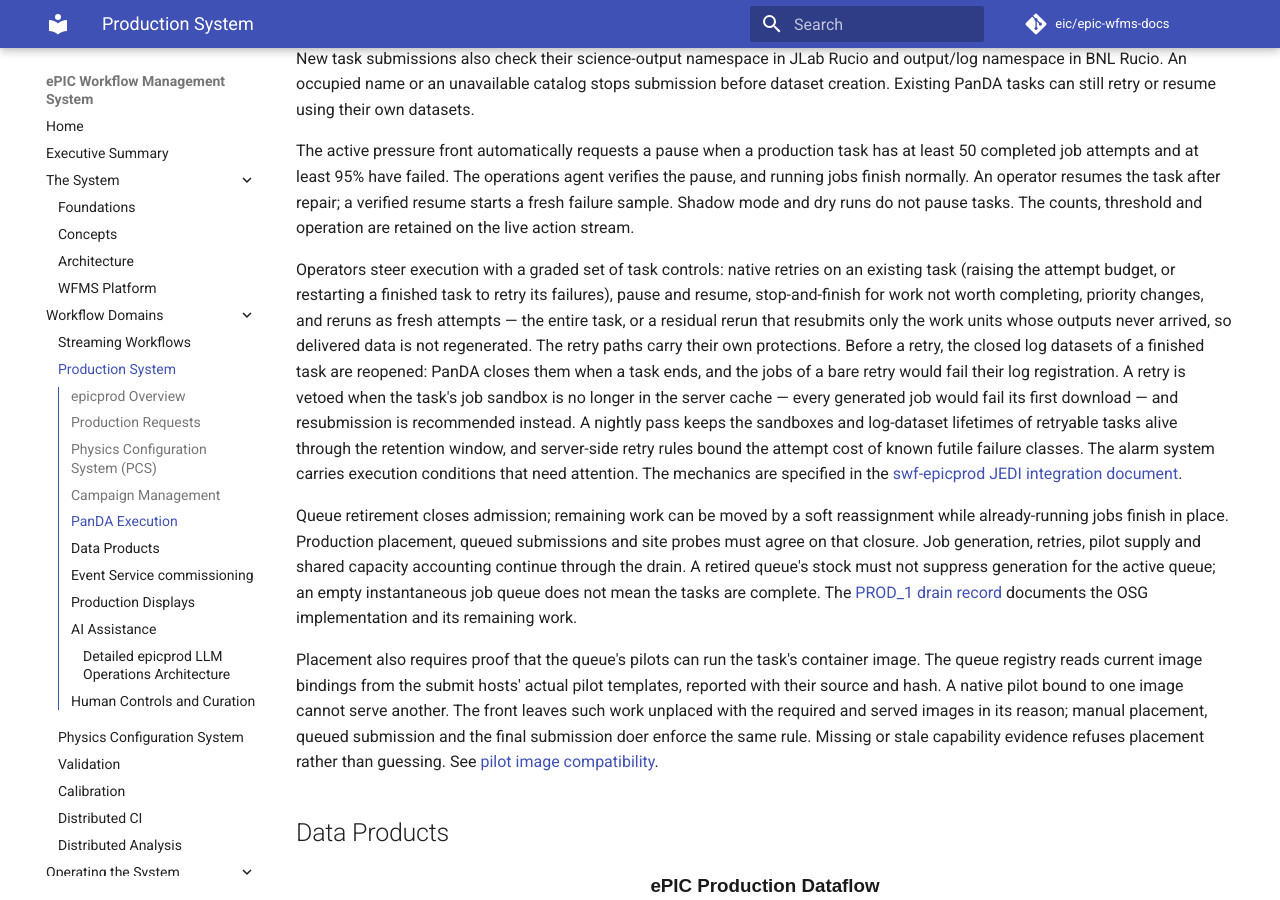
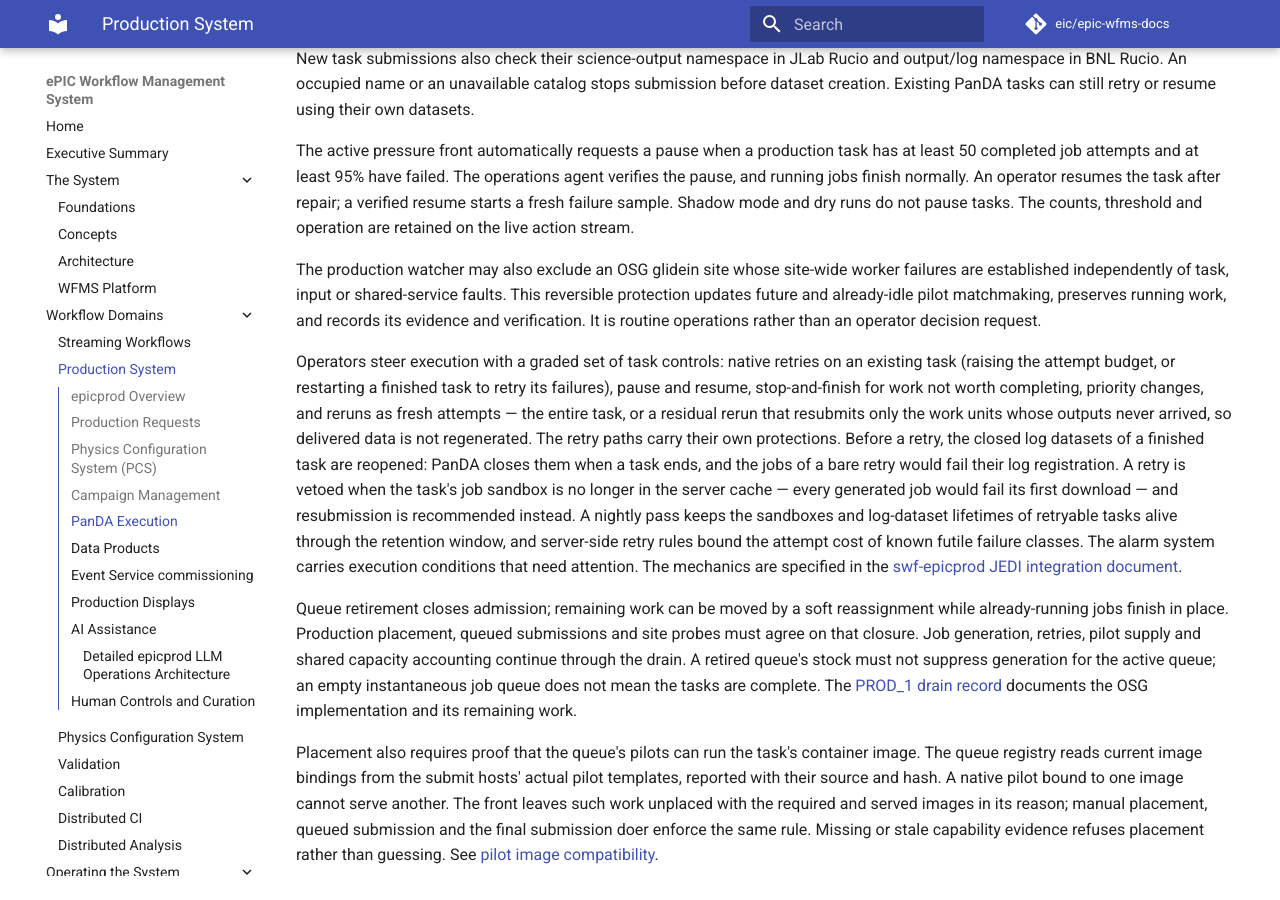
Before and after one commit to eic/epic-wfms-docs, an MkDocs documentation site: the page built from docs/production.md, in a window 1280 px wide and 900 px high, scrolled down 3823 px. Built offline with MkDocs 1.6.1 and Material for MkDocs 9.7.7, drawn with Linux system fonts in a browser that asks for light colours; comment, search, counter and statistics services are not loaded.

Commit message:
Document routine protective OSG site exclusions
Co-authored-by: Codex <codex@openai.com>

```diff
--- a/docs/production.md
+++ b/docs/production.md
@@ -108,6 +108,13 @@ The operations agent verifies the pause, and running jobs finish normally.
 An operator resumes the task after repair; a verified resume starts a fresh
 failure sample. Shadow mode and dry runs do not pause tasks. The counts,
 threshold and operation are retained on the live action stream.
+
+The production watcher may also exclude an OSG glidein site whose
+site-wide worker failures are established independently of task, input or
+shared-service faults. This reversible protection updates future and
+already-idle pilot matchmaking, preserves running work, and records its
+evidence and verification. It is routine operations rather than an
+operator decision request.
 
 Operators steer execution with a graded set of task controls: native retries on an existing task (raising the
 attempt budget, or restarting a finished task to retry its failures), pause and resume, stop-and-finish for work
```
